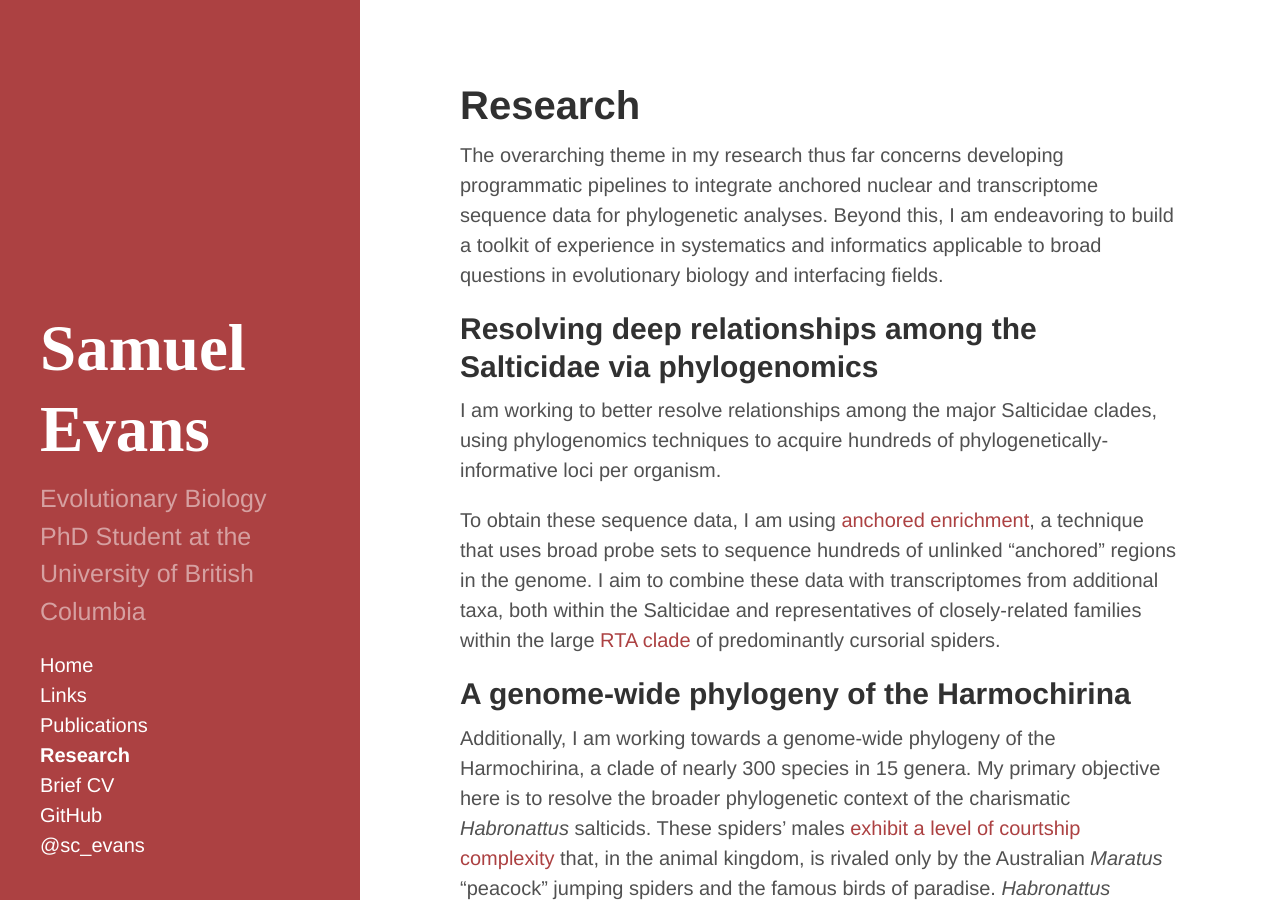
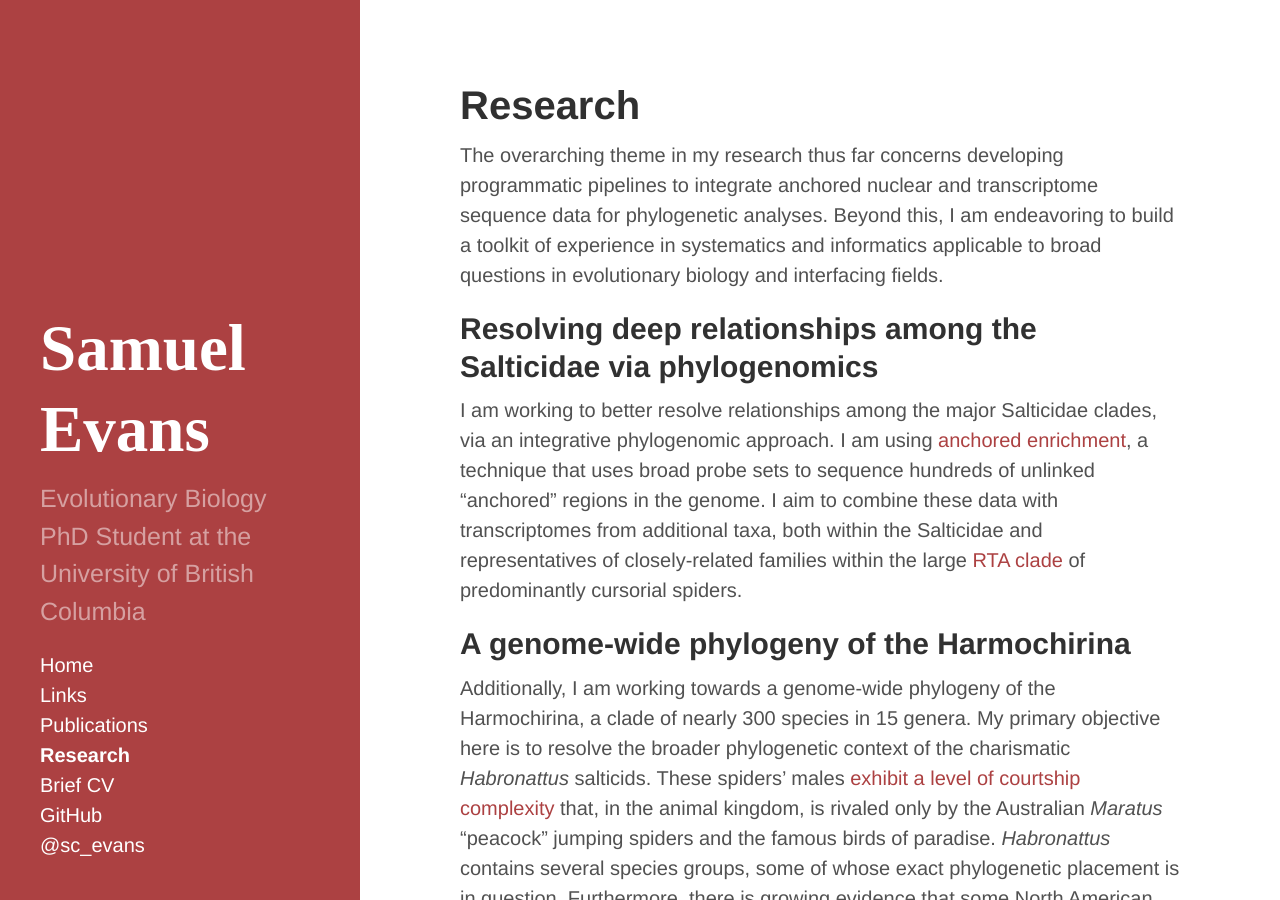
Before and after one commit to scevans/scevans.github.io, a Jekyll site: the page built from research.md, in a window 1280 px wide and 900 px high. Built offline with Jekyll 4.4.1, drawn with Linux system fonts in a browser that asks for light colours.

Commit message:
fix typos and small edits to Research page

```diff
--- a/research.md
+++ b/research.md
@@ -8,9 +8,7 @@ The overarching theme in my research thus far concerns developing programmatic p
 
 ## Resolving deep relationships among the Salticidae via phylogenomics
 
-I am working to better resolve relationships among the major Salticidae clades, using phylogenomics techniques to acquire hundreds of phylogenetically-informative loci per organism.
-
-To obtain these sequence data, I am using [anchored enrichment](http://anchoredphylogeny.com/), a technique that uses broad probe sets to sequence hundreds of unlinked "anchored" regions in the genome. I aim to combine these data with transcriptomes from additional taxa, both within the Salticidae and representatives of closely-related families within the large [RTA clade](https://en.wikipedia.org/wiki/RTA_clade) of predominantly cursorial spiders.
+I am working to better resolve relationships among the major Salticidae clades, via an integrative phylogenomic approach. I am using [anchored enrichment](http://anchoredphylogeny.com/), a technique that uses broad probe sets to sequence hundreds of unlinked "anchored" regions in the genome. I aim to combine these data with transcriptomes from additional taxa, both within the Salticidae and representatives of closely-related families within the large [RTA clade](https://en.wikipedia.org/wiki/RTA_clade) of predominantly cursorial spiders.
 
 ## A genome-wide phylogeny of the Harmochirina
 
```
